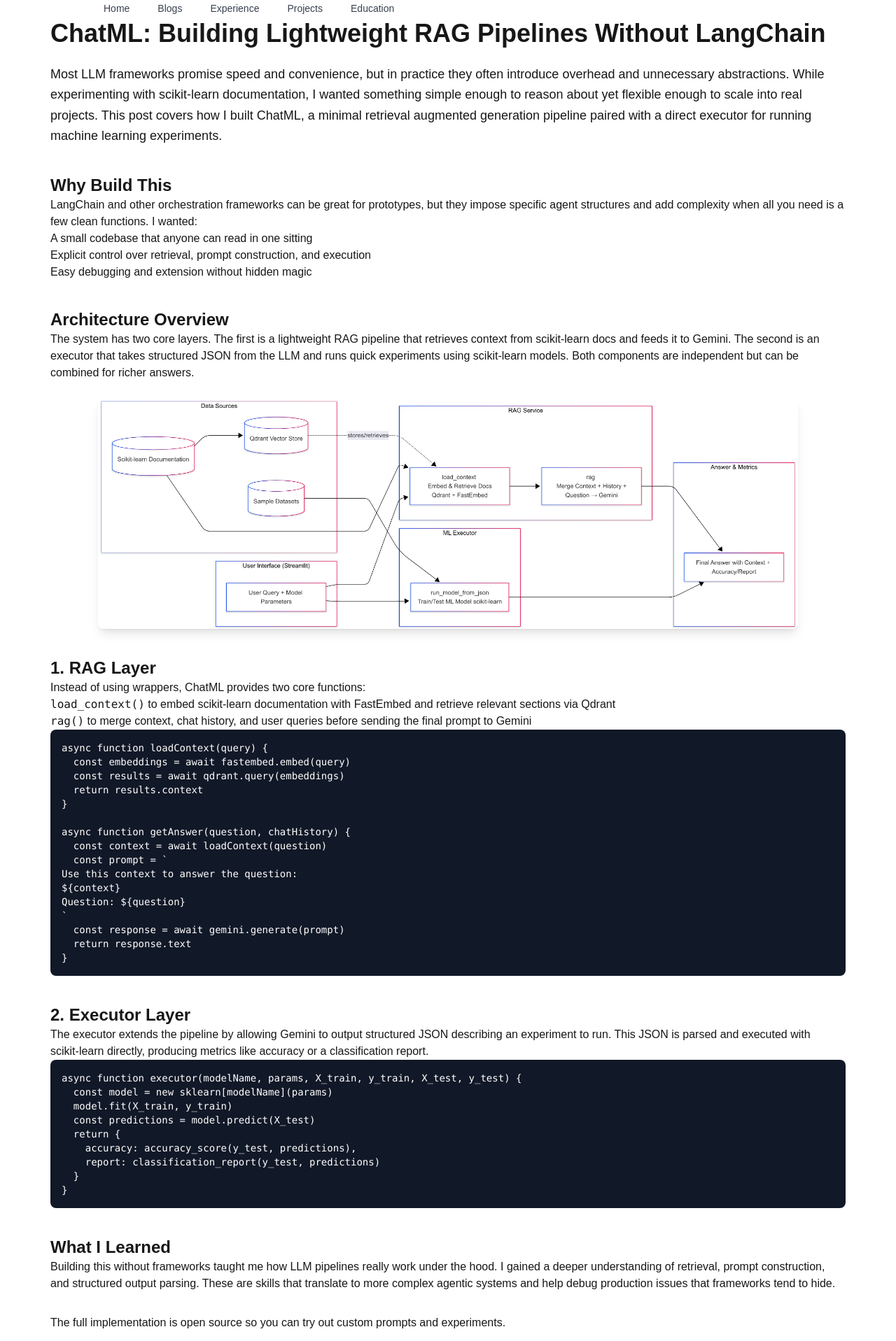
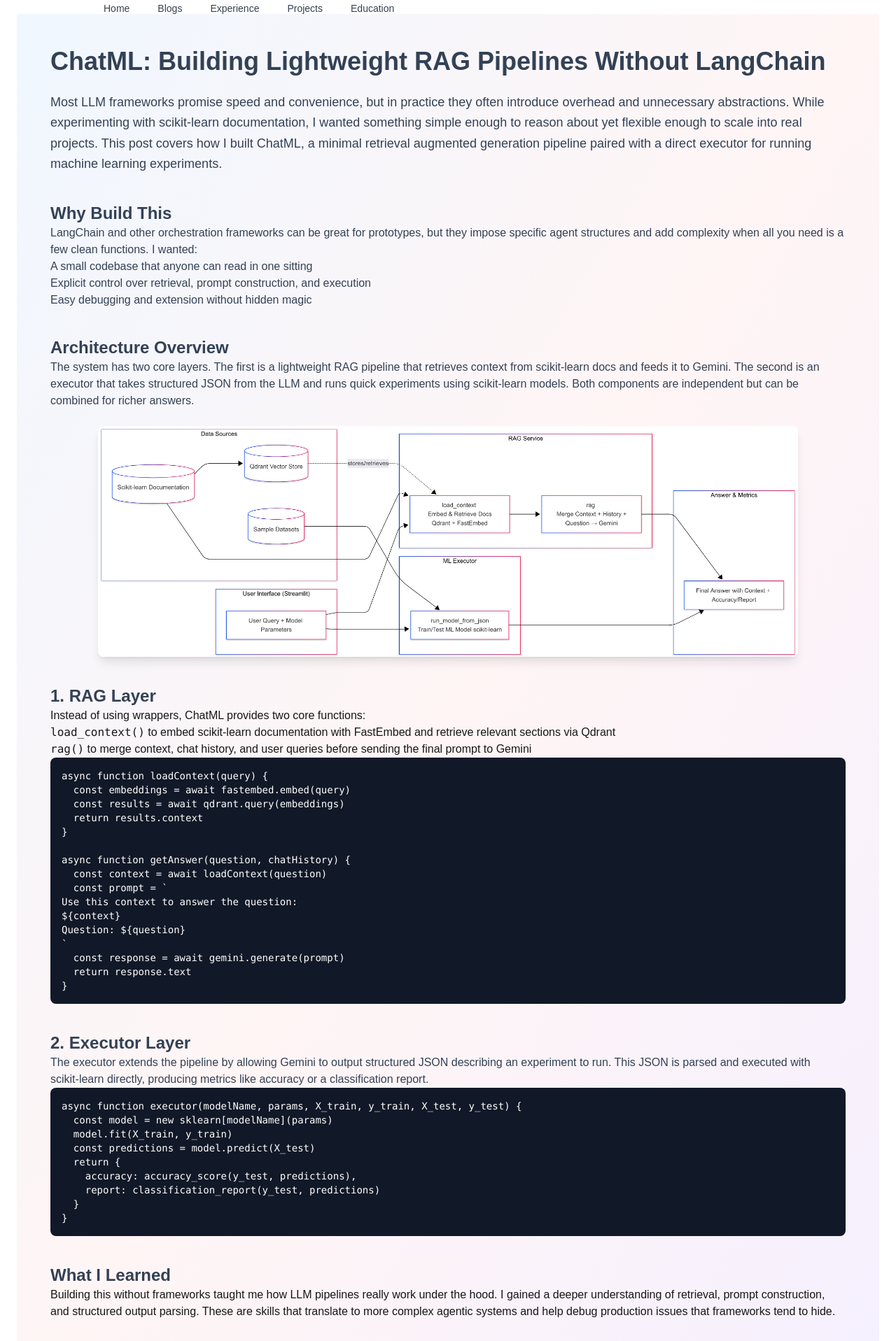
Before and after one commit to SnehaDharne/SnehaDharne, a Next.js app: page /blogs/chatml in a window 1280 px wide. Shown: the part 20-1937 px from the top of the page at 70% size. Built offline with nearby package versions, Linux system fonts and the light colour scheme.

Commit message:
new blog

```diff
--- a/src/app/blogs/chatml/page.js
+++ b/src/app/blogs/chatml/page.js
@@ -4,12 +4,13 @@
 export default function ChatMLBlog() {
   return (
     <Layout>
+      <main className="min-h-screen container mx-auto px-auto mt-10 bg-gradient-to-br from-[#f0f7ff] via-[#fff5f5] to-[#f5f0ff]">
       <div className="prose mx-auto p-6 lg:p-12">
-        <h1 className="text-4xl font-bold mb-6">
+        <h1 className="text-4xl text-slate-700 font-bold mb-6">
           ChatML: Building Lightweight RAG Pipelines Without LangChain
         </h1>
 
-        <p className="text-lg leading-relaxed">
+        <p className="text-lg text-slate-700 leading-relaxed">
           Most LLM frameworks promise speed and convenience, but in practice they often
           introduce overhead and unnecessary abstractions. While experimenting with
           scikit‑learn documentation, I wanted something simple enough to reason about
@@ -19,21 +20,21 @@
         </p>
 
         {/* Why Build ChatML */}
-        <h2 className="mt-10 text-2xl font-semibold">Why Build This</h2>
-        <p>
+        <h2 className="mt-10 text-2xl text-slate-700 font-semibold">Why Build This</h2>
+        <p className="text-slate-700">
           LangChain and other orchestration frameworks can be great for prototypes, but
           they impose specific agent structures and add complexity when all you need is
           a few clean functions. I wanted:
         </p>
-        <ul>
+        <ul className="text-slate-700">
           <li>A small codebase that anyone can read in one sitting</li>
           <li>Explicit control over retrieval, prompt construction, and execution</li>
           <li>Easy debugging and extension without hidden magic</li>
         </ul>
 
         {/* Architecture */}
-        <h2 className="mt-10 text-2xl font-semibold">Architecture Overview</h2>
-        <p>
+        <h2 className="mt-10 text-2xl text-slate-700 font-semibold">Architecture Overview</h2>
+        <p className="text-slate-700">
           The system has two core layers. The first is a lightweight RAG pipeline that
           retrieves context from scikit‑learn docs and feeds it to Gemini. The second is
           an executor that takes structured JSON from the LLM and runs quick experiments
@@ -41,7 +42,7 @@
           for richer answers.
         </p>
 
-        <div className="flex justify-center my-6">
+        <div className="flex justify-center text-slate-700 my-6">
           <Image
             src="/project/chatml-arch.png"
             alt="ChatML RAG Architecture"
@@ -52,7 +53,7 @@
         </div>
 
         {/* RAG Layer */}
-        <h2 className="mt-10 text-2xl font-semibold">1. RAG Layer</h2>
+        <h2 className="mt-10 text-2xl text-slate-700 font-semibold">1. RAG Layer</h2>
         <p>
           Instead of using wrappers, ChatML provides two core functions:
         </p>
@@ -87,8 +88,8 @@
         </pre>
 
         {/* Executor */}
-        <h2 className="mt-10 text-2xl font-semibold">2. Executor Layer</h2>
-        <p>
+        <h2 className="mt-10 text-2xl text-slate-700 font-semibold">2. Executor Layer</h2>
+        <p className="text-slate-700">
           The executor extends the pipeline by allowing Gemini to output structured JSON
           describing an experiment to run. This JSON is parsed and executed with scikit‑learn
           directly, producing metrics like accuracy or a classification report.
@@ -107,7 +108,7 @@
         </pre>
 
         {/* Lessons Learned */}
-        <h2 className="mt-10 text-2xl font-semibold">What I Learned</h2>
+        <h2 className="mt-10 text-2xl text-slate-700 font-semibold">What I Learned</h2>
         <p>
           Building this without frameworks taught me how LLM pipelines really work under
           the hood. I gained a deeper understanding of retrieval, prompt construction,
@@ -116,7 +117,7 @@
         </p>
 
         {/* Call to Action */}
-        <p className="mt-8">
+        <p className="mt-8 text-slate-700">
           The full implementation is open source so you can try out custom prompts and experiments.
         </p>
 
@@ -129,6 +130,7 @@
           View Code on GitHub
         </a>
       </div>
+      </main>
     </Layout>
   )
 }
--- a/src/app/blogs/page.js
+++ b/src/app/blogs/page.js
@@ -27,13 +27,13 @@
     <div className="min-h-screen flex flex-col">
           <Navigation />
           {/* <main className="min-h-screen bg-gradient-to-br from-purple-600 via-blue-700 to-teal-600"> */}
-          <main className="min-h-screen container mx-auto px-6">
+          <main className="min-h-screen container mx-auto px-6 bg-gradient-to-br from-[#f0f7ff] via-[#fff5f5] to-[#f5f0ff]">
             <div className="grid  mt-20 md:grid-cols-3 gap-6 mx-auto px-auto">
         {posts.map((post) => (
           <Link key={post.slug} href={`/blogs/${post.slug}`}>
             <div className="rounded-lg border p-4 hover:shadow-lg transition">
               <img src={post.image} href = {post.url} alt={post.title} className="mb-3 rounded" />
-              <h2 className="text-xl font-semibold">{post.title}</h2>
+              <h2 className="text-xl text-slate-800 font-semibold">{post.title}</h2>
               <p className="text-gray-600">{post.description}</p>
             </div>
           </Link>
@@ -42,7 +42,7 @@
        </div>
        <div className="rounded-lg border p-4 mt-5 hover:shadow-lg transition">
               <a href = "https://www.notion.so/Querying-is-Easy-1cb9c1d7ede8804a9faed2fcbba03671?pvs=4" >
-              <h2 className="text-xl font-semibold">{"Querying is Easy"}</h2>
+              <h2 className="text-xl text-slate-800 font-semibold">{"Querying is Easy"}</h2>
               <p className="text-gray-600">{"Notion Blog on Querying is Easy"}</p>  </a>
             </div>
           </main>
--- a/src/app/page.js
+++ b/src/app/page.js
@@ -25,7 +25,7 @@
     <div className="min-h-screen flex flex-col">
       <Navigation />
       {/* <main className="min-h-screen bg-gradient-to-br from-purple-600 via-blue-700 to-teal-600"> */}
-      <main className="min-h-screen bg-black">
+      <main className="min-h-screen">
         <Hero />
         {/* <DataVisualization /> */}
          <Experience />
```
